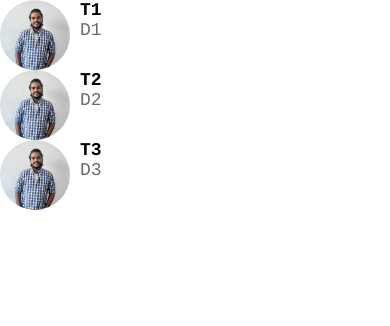
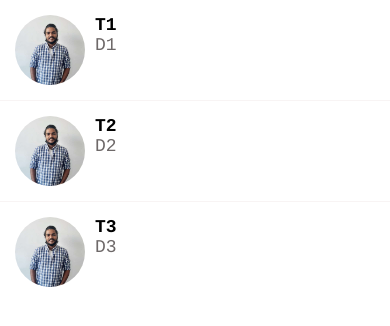
Before and after one commit to thesacredcoder/DoneWithIt, a React Native app: screen / in a window 390 px wide. Shown: the top 326 px of the page. Built offline with nearby package versions, Linux system fonts and the light colour scheme.

Commit message:
Added the List Screen and some more re-usable components

```diff
--- a/app/components/ListItem.js
+++ b/app/components/ListItem.js
@@ -1,11 +1,14 @@
 import React from 'react';
-import { View, StyleSheet, Image } from 'react-native';
+import { View, StyleSheet, Image, TouchableHighlight } from 'react-native';
 
 import AppText from './AppText';
 import colors from "../config/colors";
 
-function ListItem({ title, subTitle, image }) {
+function ListItem({ title, subTitle, image, onPress }) {
     return (
+        <TouchableHighlight
+        underlayColor={colors.light}
+        onPress={onPress}>
             <View style={styles.container}>
                 <Image style={styles.image} source={image} />
                 <View>
@@ -13,12 +16,14 @@ function ListItem({ title, subTitle, image }) {
                     <AppText style={styles.subTitle}>{subTitle}</AppText>
                 </View>
             </View>
+        </TouchableHighlight>
     );
 }
 
 const styles = StyleSheet.create({
     container: {
-        flexDirection: "row"
+        flexDirection: "row",
+        padding: 15
     },
     image: {
         width: 70,
--- /dev/null
+++ b/app/components/ListItemSeparator.js
@@ -0,0 +1,20 @@
+import React from 'react';
+import { StyleSheet, View } from 'react-native';
+
+import colors from "../config/colors";
+
+function ListItemSeparator() {
+    return (
+       <View style={styles.separator} />
+    );
+}
+
+const styles = StyleSheet.create({
+    separator: {
+        width:"100%",
+        height: 1,
+        backgroundColor: colors.light
+    }
+})
+
+export default ListItemSeparator;
--- /dev/null
+++ b/app/components/Screen.js
@@ -0,0 +1,19 @@
+import React from 'react';
+import Constants from "expo-constants";
+import { SafeAreaView, StyleSheet } from 'react-native';
+
+function Screen({ children }) {
+    return (
+       <SafeAreaView style={styles.screen}>
+           {children}
+       </SafeAreaView>
+    );
+}
+
+const styles = StyleSheet.create({
+    screen: {
+        paddingTop: Constants.statusBarHeight
+    }
+})
+
+export default Screen;
--- a/app/config/colors.js
+++ b/app/config/colors.js
@@ -3,5 +3,6 @@ export default {
     secondary: "#4ecdc4",
     black: "#000",
     white: "#fff",
-    medium: "#6e6969"
+    medium: "#6e6969",
+    light: "#f8f4f4"
 }
--- a/app/screens/MesssagesScreen.js
+++ b/app/screens/MesssagesScreen.js
@@ -1,6 +1,10 @@
 import React from 'react';
-import { FlatList } from 'react-native';
+import { FlatList, StyleSheet } from 'react-native';
 import ListItem from '../components/ListItem';
+
+import Constants from "expo-constants";
+import Screen from '../components/Screen';
+import ListItemSeparator from '../components/ListItemSeparator';
 
 const messages = [
     {
@@ -25,6 +29,7 @@ const messages = [
 
 function MesssagesScreen(props) {
     return (
+        <Screen>
             <FlatList
                 data={messages}
                 keyExtractor={message => message.id.toString()}
@@ -32,8 +37,15 @@ function MesssagesScreen(props) {
                     <ListItem
                     title={item.title}
                     subTitle={item.description}
-                image={item.image}/>} />
+                    image={item.image}
+                    onPress={() => console.log("Message selected", item)}/>}
+                    ItemSeparatorComponent={ListItemSeparator} />
+                </Screen>
     );
 }
 
+// const styles = StyleSheet.create({
+
+// })
+
 export default MesssagesScreen;
--- a/package.json
+++ b/package.json
@@ -9,11 +9,13 @@
   },
   "dependencies": {
     "expo": "~40.0.0",
+    "expo-constants": "^10.0.1",
     "expo-status-bar": "~1.0.3",
     "react": "16.13.1",
     "react-dom": "16.13.1",
     "react-native": "https://github.com/expo/react-native/archive/sdk-40.0.1.tar.gz",
-    "react-native-web": "~0.13.12"
+    "react-native-web": "~0.13.12",
+    "react-native-gesture-handler": "~1.8.0"
   },
   "devDependencies": {
     "@babel/core": "~7.9.0"
```
Also changed, not shown: 1 other file (tests, documents, lock files or other folders). Lines whose indentation alone changed are shown as unchanged.
